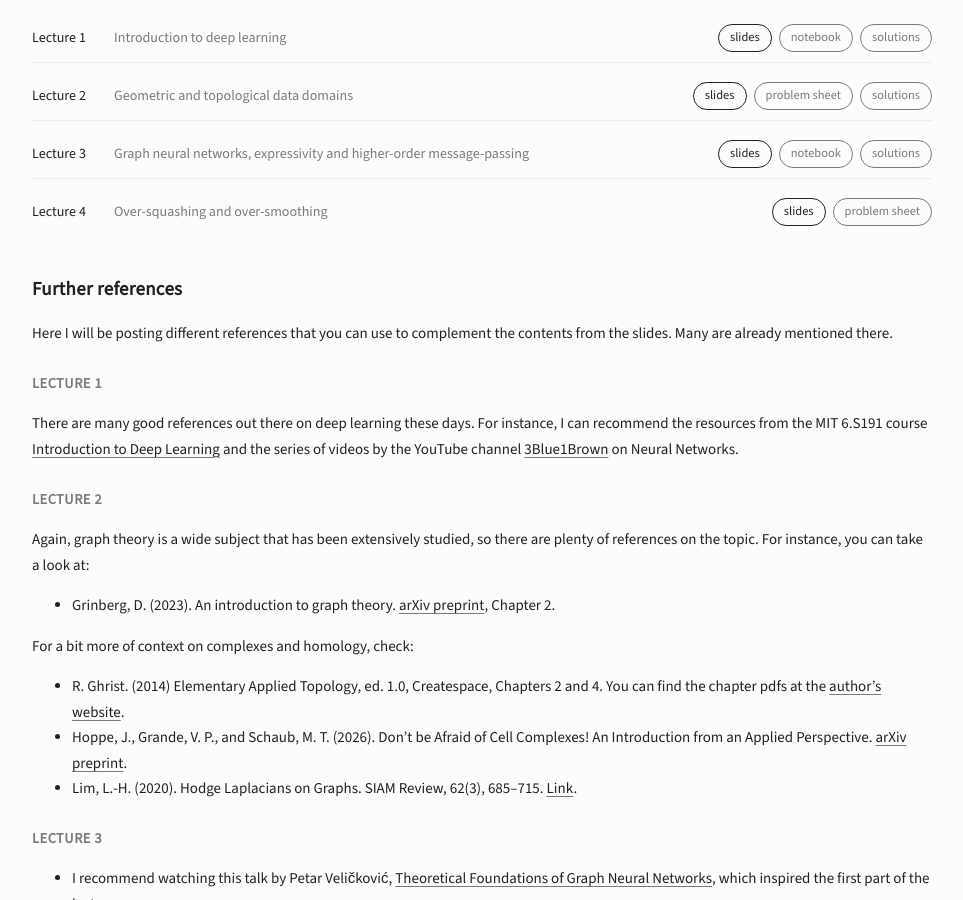
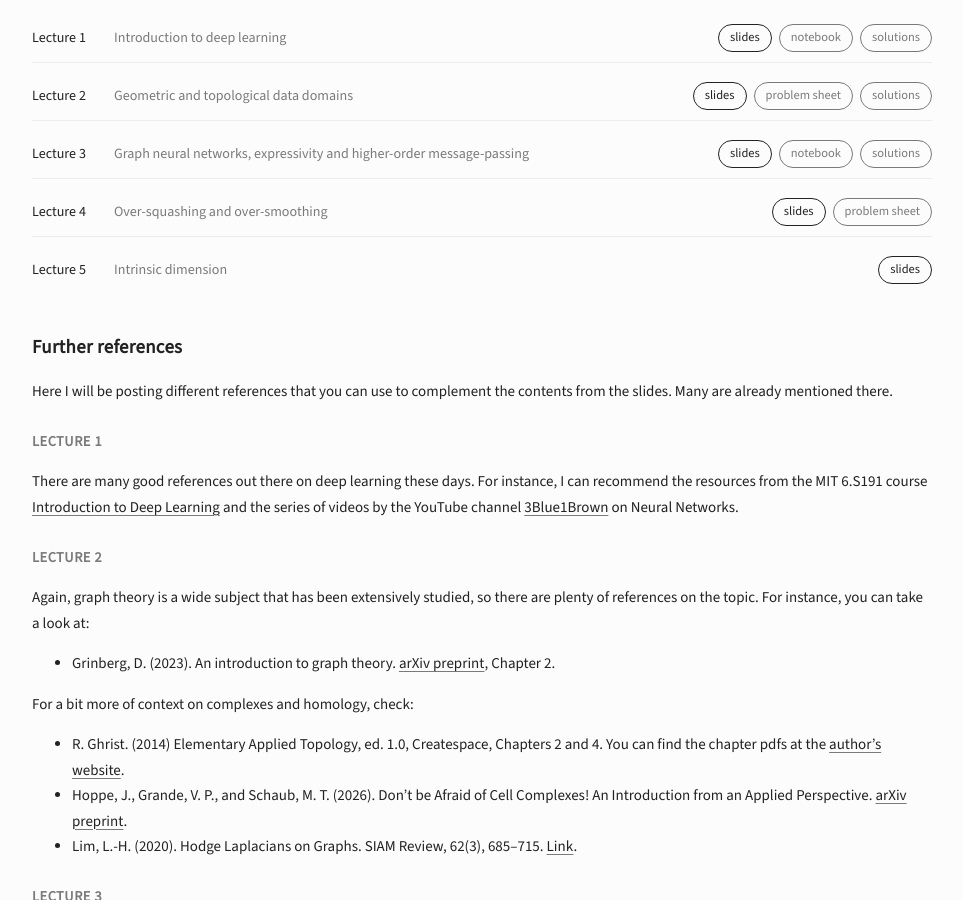
Before and after one commit to inesgare/inesgare.github.io, a Jekyll site: the page built from course-pages/gtml-2026.md, in a window 1280 px wide and 900 px high, scrolled down 2120 px. Shown: the whole window, without its empty margins (158-1121 px from the left). Built offline with Jekyll 4.4.1, drawn with Linux system fonts in a browser that asks for light colours.

Commit message:
added slides session 5

```diff
--- a/course-pages/gtml-2026.md
+++ b/course-pages/gtml-2026.md
@@ -100,6 +100,13 @@
       <a class="btn-link btn-notebook" href="/docs/tdl-course/problem-sheet-4.pdf" target="_blank" rel="noopener">problem sheet</a>
     </div>
   </div>
+  <div class="session-item">
+    <span class="session-label">Lecture 5</span>
+    <span class="session-title">Intrinsic dimension</span>
+    <div class="session-links">
+      <a class="btn-link btn-slides" href="/docs/tdl-course/session-5.pdf" target="_blank" rel="noopener">slides</a>
+    </div>
+  </div>
 </div>
 
 ## Further references
```
Also changed, not shown: 1 other file.
